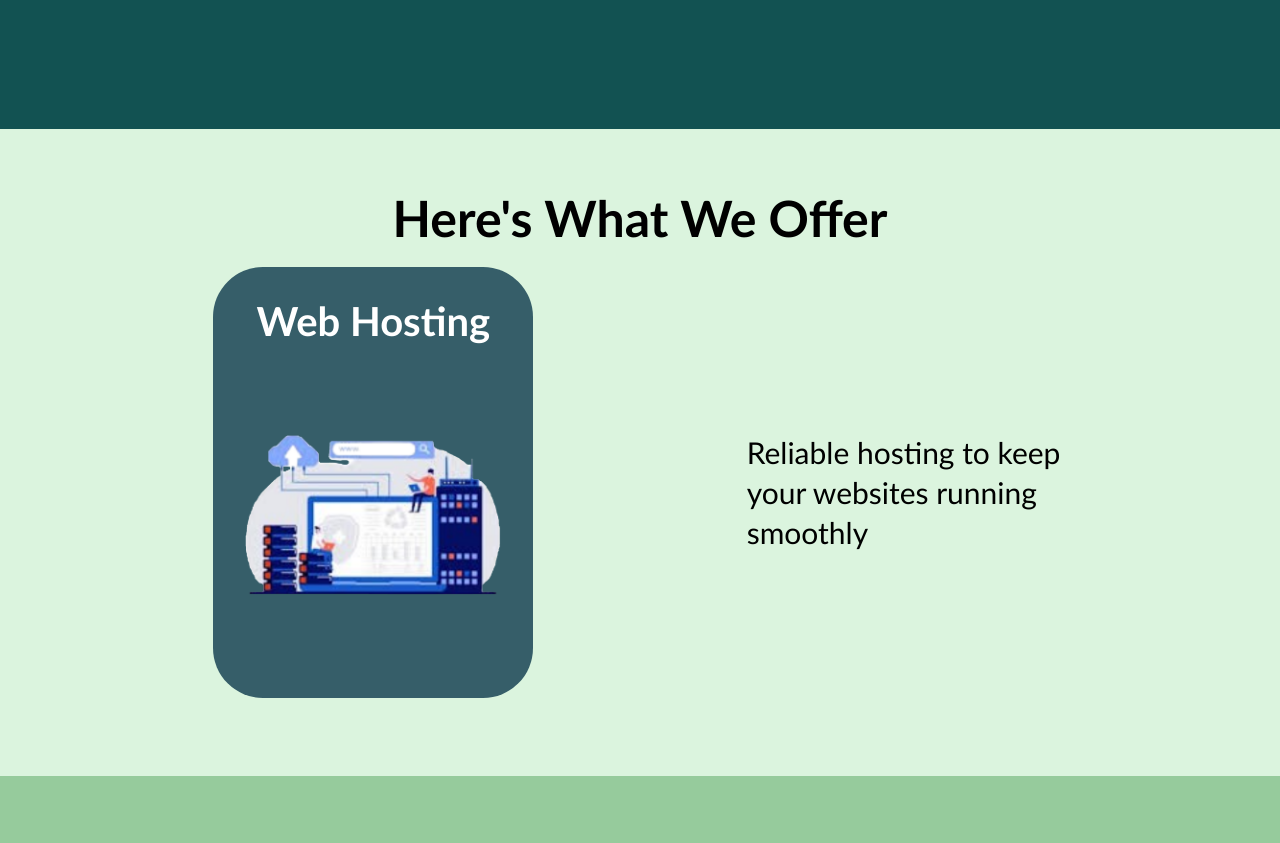
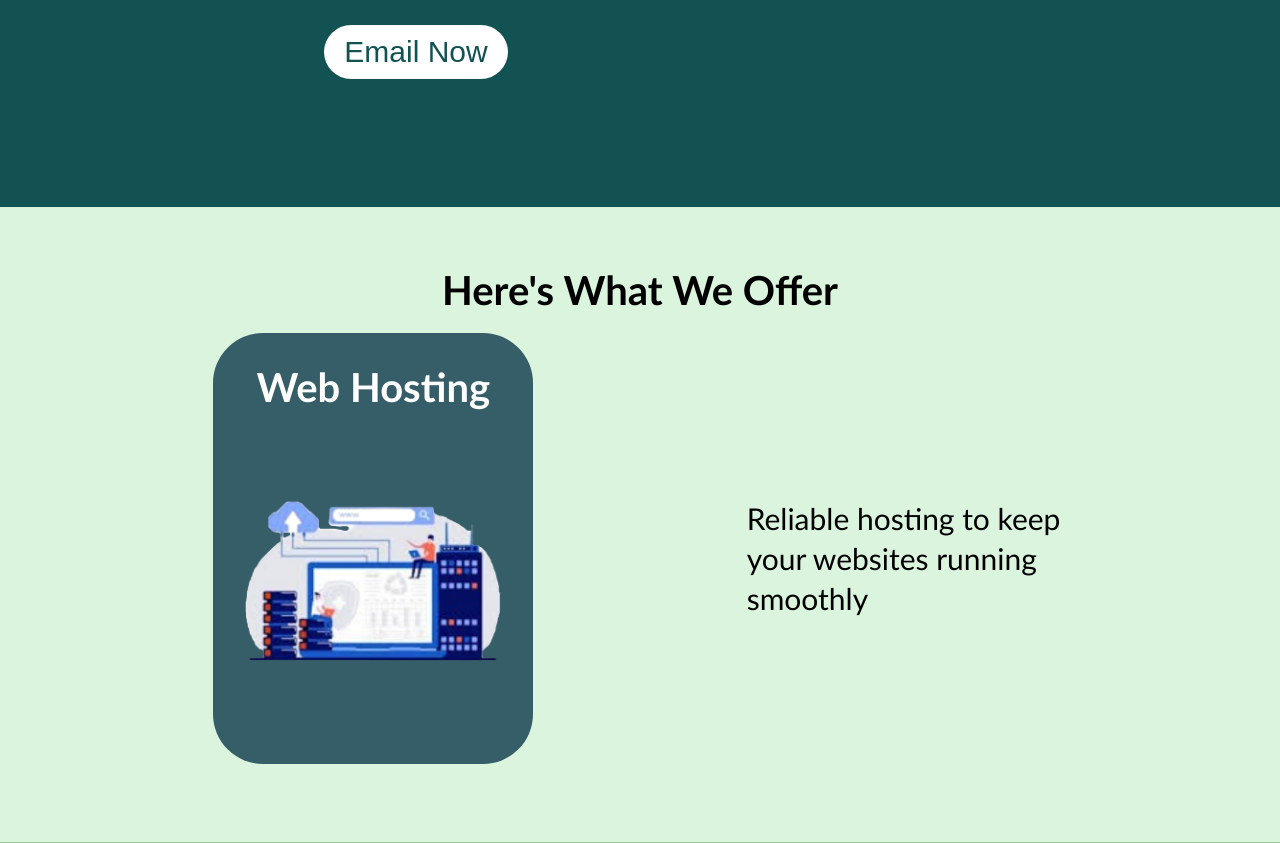
Before and after one commit to tenshi33/WebDevILDS, a PHP site: page / in a window 1280 px wide. Shown: the part 401-1244 px from the top of the page. Run offline with PHP 8.4, Linux system fonts and the light colour scheme.

Commit message:
modified:   index.css 	modified:   index.html 	modified:   index.js

```diff
--- a/index.css
+++ b/index.css
@@ -74,6 +74,20 @@ body {
     font-size: 30px;
 }
 
+/* button */
+.button {
+    border-radius: 50px;
+    background-color: white;
+    color: #125252;
+    padding: 10px 20px;
+    font-size: 30px;
+    border: none;
+    cursor: pointer;
+}
+.button:hover {
+    background-color: grey;
+}
+
 /* main photo */
 #headerlogo {
     width: 25%;
@@ -110,7 +124,7 @@ body {
 
 
 .products h1 {
-    font-size: 50px;
+    font-size: 40px;
     font-weight: 600;
     text-align: center;
     padding-top: 1.5%;
@@ -197,6 +211,7 @@ body {
     box-shadow: 0 0 10px 0px rgba(0,0,0,5);
 }
 
+/* mobile/tablet view */
 @media(max-width: 1100px) {
     .row{
         flex-direction: column;
--- a/index.html
+++ b/index.html
@@ -23,6 +23,8 @@
             <div class="header1">
                 <h1>Better Solution for your Business</h1>
                 <p>Let our team create your dream website hassle-free</p>
+                <br>
+                <button onclick="contactUs()" class="button">Email Now</button>
             </div>
             <img src="vertex\4.png" id="headerlogo">
         </div>
```
Also changed, not shown: index.js (+10 -1 lines).
